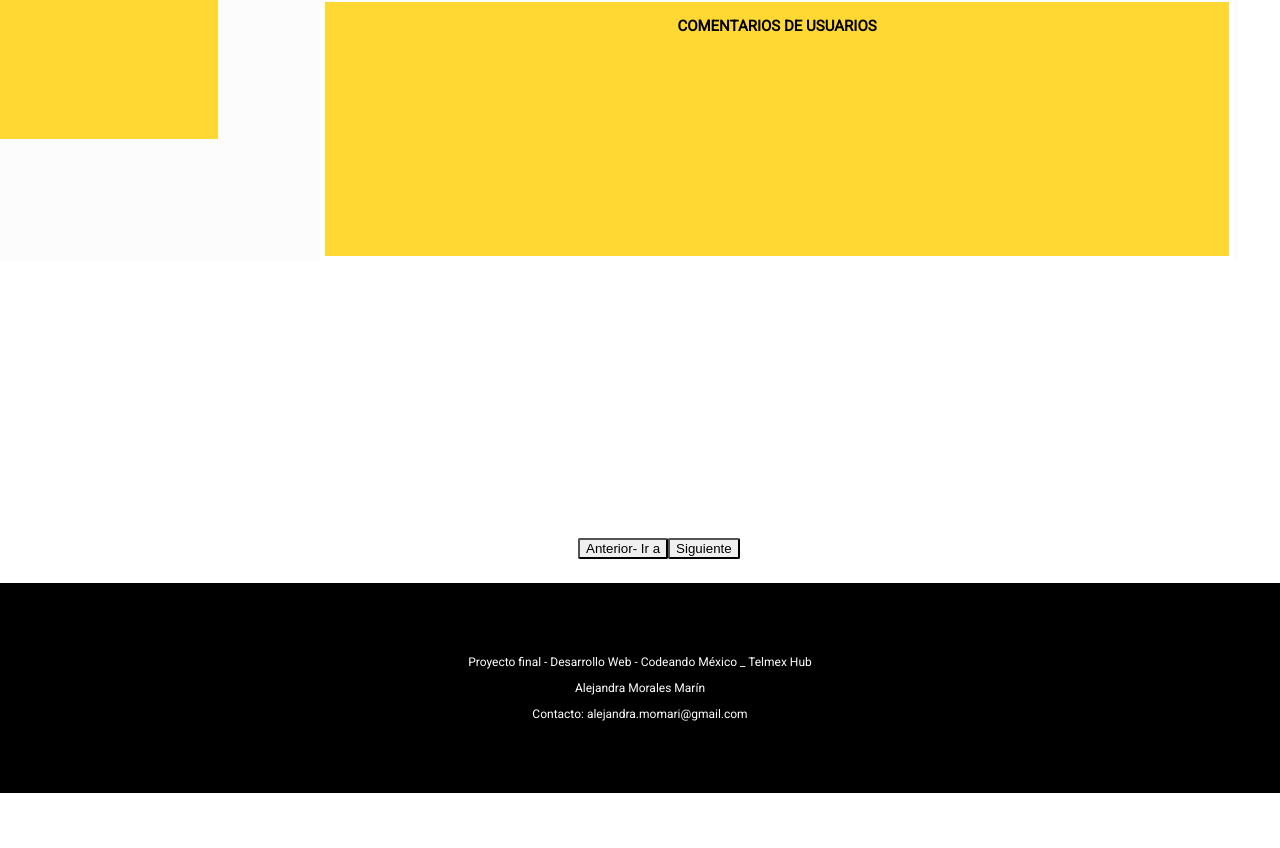
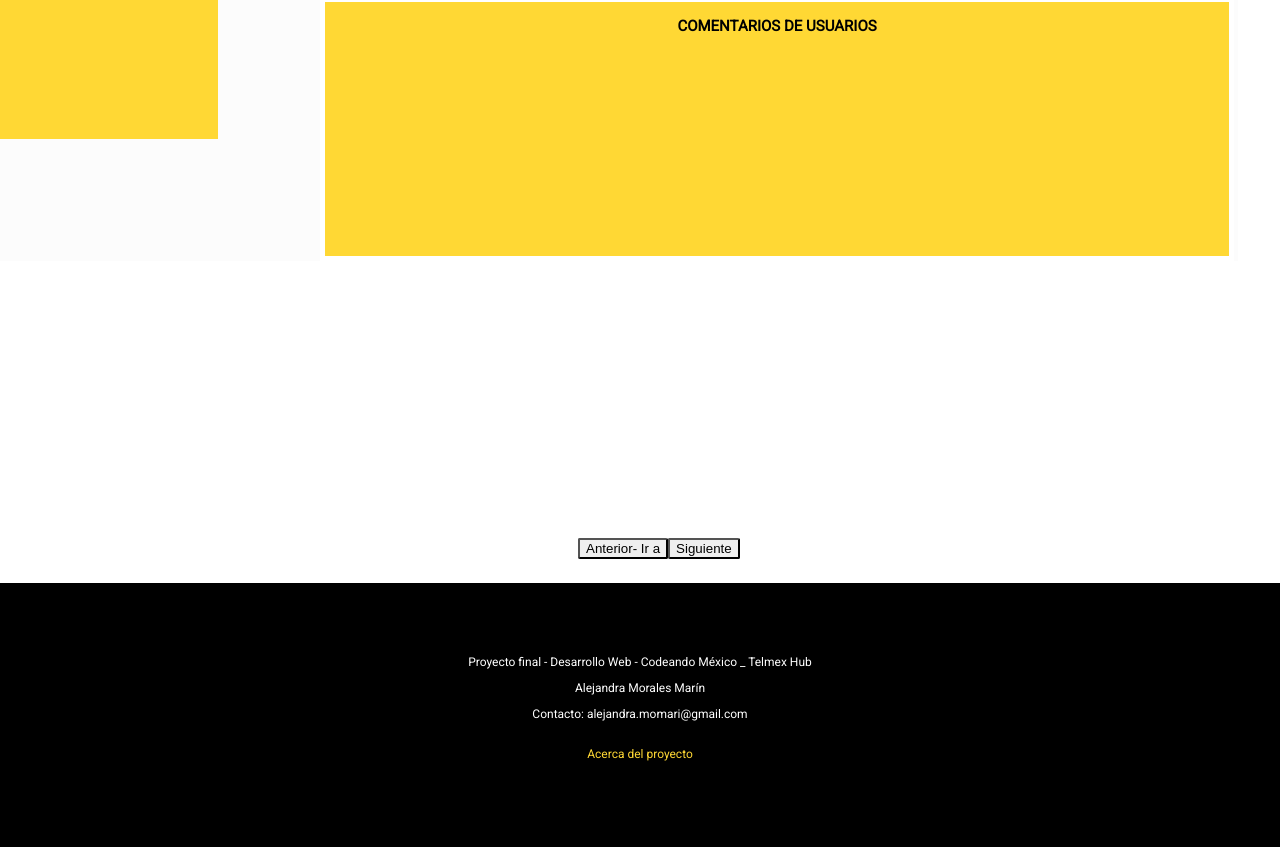
Before and after one commit to alejandramo/proyecto-oficios, an Angular app: page /perfil-usuario in a window 1280 px wide. Shown: the part 687-1535 px from the top of the page. Before the commit the page ends 1481 px from the top, so only its background shows below. Built offline with nearby package versions, Linux system fonts and the light colour scheme.

Commit message:
miercoles15-b

```diff
--- /dev/null
+++ b/src/app/acerca-del-proyecto/acerca-del-proyecto.component.css
@@ -0,0 +1,50 @@
+.contenedor-proyecto{
+    display: grid;
+    grid-template-columns: 1fr;
+    grid-gap: 3px;
+    background-color: rgb(252, 252, 252);
+    padding-top: 5%;
+    padding-left: 25%;
+    padding-right: 10%;
+  }
+
+.encabeza-do{
+    text-transform: uppercase;
+    font-family: Roboto, Arial, Helvetica, sans-serif;
+    background-color:  #FFD834;
+    padding: 2px;
+    margin-bottom: 5px;
+}
+
+.conteni-do{
+    font-family: Roboto, Arial, Helvetica, sans-serif;
+    font-size: 16px;
+    text-align: justify;
+    padding-bottom: 20px;
+    border: 2px solid #FFD834;
+    border-radius: 20px;
+    padding: 20px;
+}
+
+/* Footer */
+.footer {
+    position: flex;
+    text-decoration: none;
+    margin-bottom: 1px;
+    padding: 60px;
+    text-align: center;
+    background: rgb(0, 0, 0);
+    color: white;
+    margin-top: 0px;
+    font-size: 12px;
+    font-family: Roboto, Arial, Helvetica, sans-serif;
+
+  }
+
+  a:link, a:visited {
+    color: #FFD834;
+    padding: 14px 25px;
+    text-align: center;
+    text-decoration: none;
+    display: inline-block;
+  }
--- /dev/null
+++ b/src/app/acerca-del-proyecto/acerca-del-proyecto.component.html
@@ -0,0 +1,54 @@
+  <div class="background-white">
+
+    <div class="contenedor-proyecto">
+      <h2 class="encabeza-do">Problemática:</h2>
+
+      <p class="conteni-do">
+          La oferta laboral para la gente que se dedica a algún oficio se ve cada vez más reducida debido al
+          acaparamiento de la actividad por grandes contratistas, empresas de construcción, tiendas que
+          comercializan productos importados, la poca difusión que los trabajadores independientes tienen
+          local y virtualmente, la “garantía” y la facilidad de pago que ofrece contratar los servicios de una
+          empresa especializada, entre otras causas.
+          Muchas veces se requiere realizar algún trabajo y no hay suficiente información acerca de los
+          candidatos cercanos y su área de especialización, por lo que puede resultar más cómodo acudir a
+          una empresa que cuenta con diferentes canales de comunicación y una ubicación estratégica.
+          Este proyecto busca ser un puente para vincular a gente que necesita algún servicio técnico, con
+          la gente que sabe hacerlo y que no tiene la proyección suficiente para dar a conocer su trabajo.
+
+      </p>
+
+      <h2 class="encabeza-do">Objetivos:</h2>
+      <p class="conteni-do">
+          Generar una propuesta que contribuya darle visibilidad a los trabajadores que dominan oficios
+          como la carpintería, herrería, plomería, etc., con el fin de reducir el desempleo.
+      </p>
+
+      <h2 class="encabeza-do">Solución:</h2>
+      <p class="conteni-do">
+          Hacer una plataforma web que sirva de puente entre técnicos y empleadores, donde los usuarios
+          puedan ubicar los trabajos requeridos y los trabajadores especializados disponibles en una zona
+          determinada.
+          Para esta propuesta se considerará a la ciudad de México y 7 oficios básicos, más uno que
+          incluya al resto. La búsqueda abarca las alcaldías y el listado de oficios; además, se propone un
+          mapa que ayude a visualizar a los usuarios cercanos. Por un lado, los empleadores podrán ver
+          quienes están cerca ofreciendo el servicio que buscan; por el otro, los trabajadores pueden ver
+          quien está buscando el servicio que ofrecen.
+          La aplicación también considera crear perfiles visibles para todos los usuarios registrados, de
+          manera que puedan conocer más acerca de los candidatos a emplear y obtener así, alguna
+          garantía del servicio que esperan.
+      </p>
+
+    </div>
+
+</div>
+
+
+
+<div>
+    <div class="footer">
+        <p>Proyecto final - Desarrollo Web - Codeando México _ Telmex Hub</p>
+        <p>Alejandra Morales Marín</p>
+        <p>Contacto: alejandra.momari@gmail.com</p>
+        <p><a href="/acerca-del-proyecto" class="link-acercade">Acerca del proyecto</a></p>
+    </div>
+</div>
--- /dev/null
+++ b/src/app/acerca-del-proyecto/acerca-del-proyecto.component.ts
@@ -0,0 +1,15 @@
+import { Component, OnInit } from '@angular/core';
+
+@Component({
+  selector: 'app-acerca-del-proyecto',
+  templateUrl: './acerca-del-proyecto.component.html',
+  styleUrls: ['./acerca-del-proyecto.component.css']
+})
+export class AcercaDelProyectoComponent implements OnInit {
+
+  constructor() { }
+
+  ngOnInit() {
+  }
+
+}
--- a/src/app/app-routing.module.ts
+++ b/src/app/app-routing.module.ts
@@ -8,6 +8,7 @@ import { PerfilUsuarioComponent } from './perfil-usuario/perfil-usuario.componen
 import { PerfilesUsuariosComponent } from './perfiles-usuarios/perfiles-usuarios.component';
 import { ContactoComponent } from './contacto/contacto.component';
 import { BusquedaComponent } from './busqueda/busqueda.component';
+import { AcercaDelProyectoComponent } from './acerca-del-proyecto/acerca-del-proyecto.component';
 
 
 
@@ -21,6 +22,7 @@ const routes : Routes =[
 {path: 'perfiles-usuarios', component:PerfilesUsuariosComponent },
 {path: 'contacto', component:ContactoComponent },
 {path: 'busqueda', component:BusquedaComponent },
+{path: 'acerca-del-proyecto', component:AcercaDelProyectoComponent},
 ]
 
 @NgModule({
--- a/src/app/app.module.ts
+++ b/src/app/app.module.ts
@@ -12,6 +12,7 @@ import { MapaComponent } from './mapa/mapa.component';
 import { ContactoComponent } from './contacto/contacto.component';
 import { BusquedaComponent } from './busqueda/busqueda.component';
 import { LoginComponent } from './login/login.component';
+import { AcercaDelProyectoComponent } from './acerca-del-proyecto/acerca-del-proyecto.component';
 
 @NgModule({
   declarations: [
@@ -26,7 +27,9 @@ import { LoginComponent } from './login/login.component';
 
     BusquedaComponent,
 
-    LoginComponent
+    LoginComponent,
+
+    AcercaDelProyectoComponent
   ],
   imports: [
     BrowserModule,
--- a/src/app/busqueda/busqueda.component.html
+++ b/src/app/busqueda/busqueda.component.html
@@ -49,7 +49,11 @@
 
     <div>
         <div class="footer">
-            <p>Proyecto final - Desarrollo Web - Codeando México _ Telmex Hub</p>
-            <p>Alejandra Morales Marín</p>
+            <div class="footer">
+                <p>Proyecto final - Desarrollo Web - Codeando México _ Telmex Hub</p>
+                <p>Alejandra Morales Marín</p>
+                <p>Contacto: alejandra.momari@gmail.com</p>
+                <p><a href="/acerca-del-proyecto" class="link-acercade">Acerca del proyecto</a></p>
+            </div>
         </div>
     </div>
--- a/src/app/contacto/contacto.component.html
+++ b/src/app/contacto/contacto.component.html
@@ -43,7 +43,9 @@
 
 <div>
     <div class="footer">
-            <p>Proyecto final - Desarrollo Web - Codeando México _ Telmex Hub</p>
-            <p>Alejandra Morales Marín</p>
+        <p>Proyecto final - Desarrollo Web - Codeando México _ Telmex Hub</p>
+        <p>Alejandra Morales Marín</p>
+        <p>Contacto: alejandra.momari@gmail.com</p>
+        <p><a href="/acerca-del-proyecto" class="link-acercade">Acerca del proyecto</a></p>
     </div>
 </div>
--- a/src/app/perfil-usuario/perfil-usuario.component.css
+++ b/src/app/perfil-usuario/perfil-usuario.component.css
@@ -151,6 +151,7 @@
 /* Footer */
 .footer {
   position: flex;
+  text-decoration: none;
   margin-bottom: 1px;
   padding: 60px;
   text-align: center;
@@ -161,3 +162,11 @@
   font-family: Roboto, Arial, Helvetica, sans-serif;
 
 }
+
+a:link, a:visited {
+  color: #FFD834;
+  padding: 14px 25px;
+  text-align: center;
+  text-decoration: none;
+  display: inline-block;
+}
--- a/src/app/perfil-usuario/perfil-usuario.component.html
+++ b/src/app/perfil-usuario/perfil-usuario.component.html
@@ -75,6 +75,7 @@
     <div class="footer">
         <p>Proyecto final - Desarrollo Web - Codeando México _ Telmex Hub</p>
         <p>Alejandra Morales Marín</p>
-        <P>Contacto: alejandra.momari@gmail.com</P>
+        <p>Contacto: alejandra.momari@gmail.com</p>
+        <p><a href="/acerca-del-proyecto" class="link-acercade">Acerca del proyecto</a></p>
     </div>
 </div>
--- a/src/app/perfiles-usuarios/perfiles-usuarios.component.css
+++ b/src/app/perfiles-usuarios/perfiles-usuarios.component.css
@@ -110,6 +110,7 @@
 /* Footer */
 .footer {
   position: flex;
+  text-decoration: none;
   margin-bottom: 1px;
   padding: 60px;
   text-align: center;
@@ -120,3 +121,11 @@
   font-family: Roboto, Arial, Helvetica, sans-serif;
 
 }
+
+a:link, a:visited {
+  color: #FFD834;
+  padding: 14px 25px;
+  text-align: center;
+  text-decoration: none;
+  display: inline-block;
+}
```
Also changed, not shown: src/app/inicio/inicio.component.css (line endings or trailing spaces), 1 other file (tests, documents, lock files or other folders).
